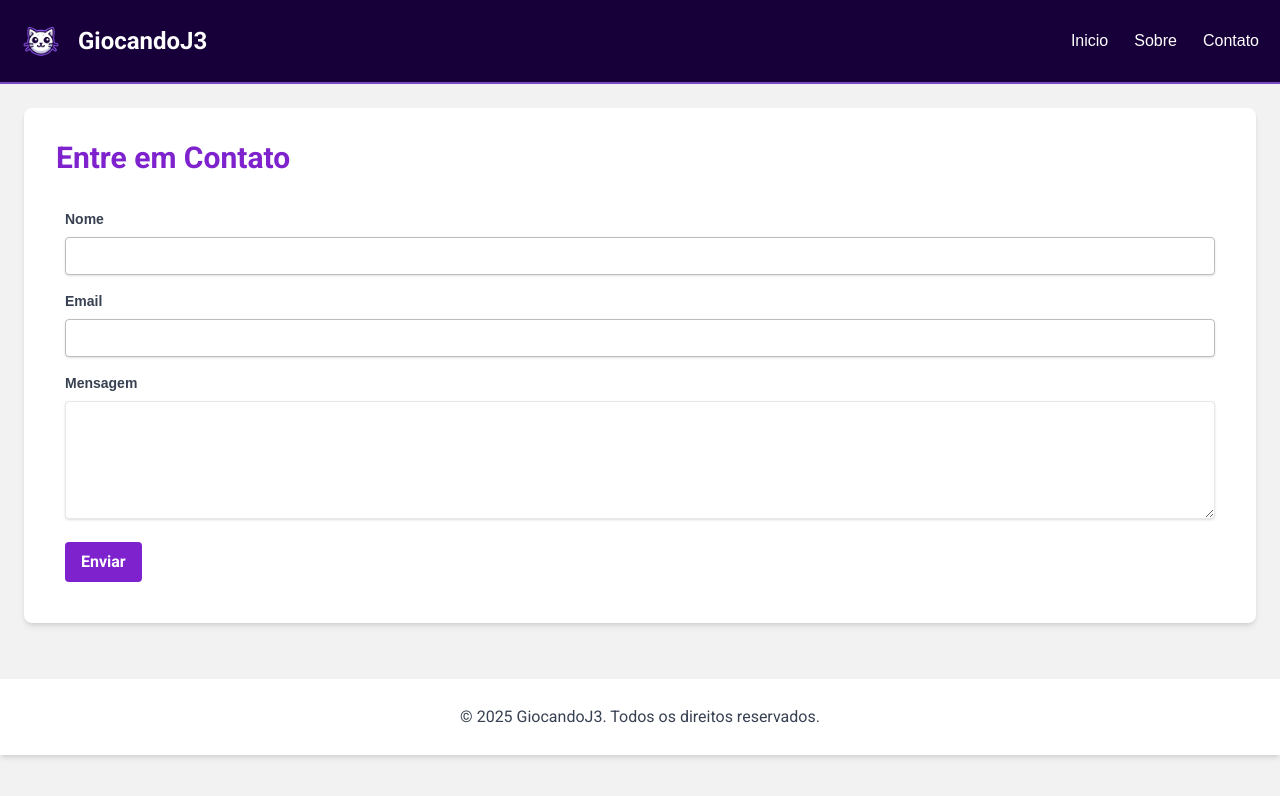
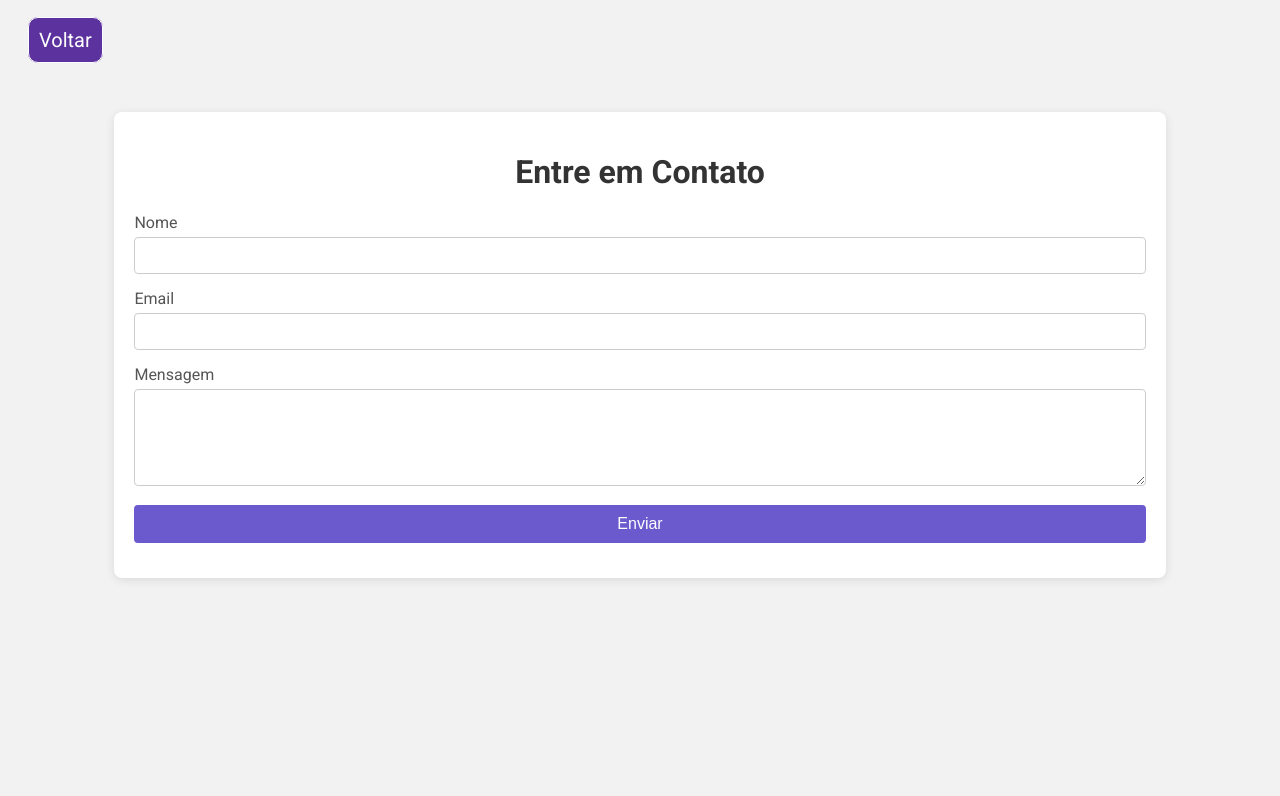
Before and after one commit to futura-programadora/projetos-teste, a plain HTML site: page paginas giocando/contato.html in a window 1280 px wide. Drawn offline with nearby package versions, Linux system fonts and the light colour scheme.

Commit message:
ajustando css

```diff
--- /dev/null
+++ b/estilos/contato.css
@@ -0,0 +1,94 @@
+@import url('https://fonts.googleapis.com/css2?family=Aleo:ital,wght@0,100..900;1,100..900&family=Press+Start+2P&display=swap');
+
+
+:root {
+    --rocho: #170039;
+    --rocho-claro: #5C329E;
+    --cinza: #7C778E;
+    --branco: #FEFEFE;
+}
+
+body {
+    font-family: 'Roboto', sans-serif;
+    background-color: #F2F2F2;
+}
+
+.back {
+    padding: 20px;
+}
+
+.back > a{
+    text-decoration: none;
+    color: black;
+    font-size: 20px;
+    margin-top: 20px;
+    border: 1px solid ;
+    padding: 10px;
+    border-radius: 10px;
+    background-color: var(--rocho-claro);
+    color: white;
+
+}
+
+.back > a:hover {
+    background-color: #6a5acd;
+}
+
+
+.contact-container {
+    max-width: 80%;
+    margin: 0 auto;
+    padding: 20px;
+    background-color: #ffffff;
+    border-radius: 8px;
+    box-shadow: 0 2px 10px rgba(0,0,0,0.1);
+    margin-top: 40px;
+}
+
+.contact-form-wrapper h1 {
+    text-align: center;
+    color: #333;
+    font-weight: bold;
+}
+
+.form-group {
+    margin-bottom: 15px;
+}
+
+label {
+    display: block;
+    margin-bottom: 5px;
+    color: #555;
+}
+
+input[type="text"],
+input[type="email"],
+textarea {
+    width: 100%;
+    padding: 10px;
+    border: 1px solid #ccc;
+    border-radius: 4px;
+    box-sizing: border-box;
+}
+
+input[type="text"]:focus,
+input[type="email"]:focus,
+textarea:focus {
+    border-color: #6a5acd; /* Cor do foco */
+    outline: none;
+}
+
+.submit-button {
+    width: 100%;
+    padding: 10px;
+    background-color: #6a5acd; /* Cor roxa */
+    color: white;
+    border: none;
+    border-radius: 4px;
+    cursor: pointer;
+    font-size: 16px;
+}
+
+.submit-button:hover {
+    background-color: #5a4fcf; /* Cor roxa mais escura no hover */
+}
--- a/estilos/style.css
+++ b/estilos/style.css
@@ -186,6 +186,75 @@ form {
     box-shadow: 2px 3px 10px #976bdf;
 }
 
+.back > a{
+    text-decoration: none;
+    color: black;
+    font-size: 20px;
+    padding: 20px;
+    margin-top: 20px;
+    border: 1px solid ;
+
+}
+
+
+.contact-container {
+    max-width: 80%;
+    margin: 0 auto;
+    padding: 20px;
+    background-color: #ffffff;
+    border-radius: 8px;
+    box-shadow: 0 2px 10px rgba(0,0,0,0.1);
+    margin-top: 40px;
+}
+
+.contact-form-wrapper h1 {
+    text-align: center;
+    color: #333;
+    font-weight: bold;
+}
+
+.form-group {
+    margin-bottom: 15px;
+}
+
+label {
+    display: block;
+    margin-bottom: 5px;
+    color: #555;
+}
+
+input[type="text"],
+input[type="email"],
+textarea {
+    width: 100%;
+    padding: 10px;
+    border: 1px solid #ccc;
+    border-radius: 4px;
+    box-sizing: border-box;
+}
+
+input[type="text"]:focus,
+input[type="email"]:focus,
+textarea:focus {
+    border-color: #6a5acd; /* Cor do foco */
+    outline: none;
+}
+
+.submit-button {
+    width: 100%;
+    padding: 10px;
+    background-color: #6a5acd; /* Cor roxa */
+    color: white;
+    border: none;
+    border-radius: 4px;
+    cursor: pointer;
+    font-size: 16px;
+}
+
+.submit-button:hover {
+    background-color: #5a4fcf; /* Cor roxa mais escura no hover */
+}
+
 footer {
     padding: 10px;
     margin-bottom: 10px;
--- a/paginas giocando/contato.html
+++ b/paginas giocando/contato.html
@@ -2,57 +2,36 @@
 <html>
 <head>
     <title>Giocando - Contato</title>
-    <script src="https://cdn.tailwindcss.com"></script>
-    <link rel="stylesheet" href="https://cdnjs.cloudflare.com/ajax/libs/font-awesome/5.15.3/css/all.min.css">
     <link href="https://fonts.googleapis.com/css2?family=Roboto:wght@400;700&display=swap" rel="stylesheet">
     <link rel="shortcut icon" href="../imagens/giocando.jpg" type="image/x-icon">
-    <link rel="stylesheet" href="../estilos/style.css">
+    <link rel="stylesheet" href="../estilos/contato.css">
 </head>
 <body>
-    <header>
-        <div class="container mx-auto px-4 py-4 flex justify-between items-center">
-            <div class="flex items-center">
-                <img alt="Logo of the website directory" class="h-15 w-15 mr-3 rounded-full" height="50" src="../imagens/giocando.jpg" width="50" />
-                <h1 class="text-2xl font-bold">GiocandoJ3</h1>
-            </div>
-            <nav>
-                <ul class="flex space-x-4">
-                    <li><a class="link-header" href="../index.html">Inicio</a></li>
-                    <li><a class="link-header" href="../paginas giocando/sobre.html">Sobre</a></li>
-                    <li><a class="link-header" href="#">Contato</a></li>
-                </ul>
-            </nav>
-        </div>
-    </header>
-    <div class="container mx-auto p-6">
-        <div class="bg-white shadow-md rounded-lg p-8">
-            <h1 class="text-3xl font-bold text-purple-700 mb-6">Entre em Contato</h1>
-            <form id="contact-form">
-                <div class="mb-4">
-                    <label for="name" class="block text-gray-700 text-sm font-bold mb-2">Nome</label>
-                    <input type="text" id="name" name="name" class="shadow appearance-none border rounded w-full py-2 px-3 text-gray-700 leading-tight focus:outline-none focus:shadow-outline" required>
+    <div class="back">
+        <a href="javascript:history.back();">Voltar</a>
+    </div>
+    <div class="contact-container">
+        <div class="contact-form-wrapper">
+            <h1>Entre em Contato</h1>
+            <form id="contact-form" class="form">
+                <div class="form-group">
+                    <label for="name">Nome</label>
+                    <input type="text" id="name" name="name" required>
                 </div>
-                <div class="mb-4">
-                    <label for="email" class="block text-gray-700 text-sm font-bold mb-2">Email</label>
-                    <input type="email" id="email" name="email" class="shadow appearance-none border rounded w-full py-2 px-3 text-gray-700 leading-tight focus:outline-none focus:shadow-outline" required>
+                <div class="form-group">
+                    <label for="email">Email</label>
+                    <input type="email" id="email" name="email" required>
                 </div>
-                <div class="mb-4">
-                    <label for="message" class="block text-gray-700 text-sm font-bold mb-2">Mensagem</label>
-                    <textarea id="message" name="message" rows="5" class="shadow appearance-none border rounded w-full py-2 px-3 text-gray-700 leading-tight focus:outline-none focus:shadow-outline" required></textarea>
+                <div class="form-group">
+                    <label for="message">Mensagem</label>
+                    <textarea id="message" name="message" rows="5" required></textarea>
                 </div>
-                <div class="flex items-center justify-between">
-                    <button type="submit" class="bg-purple-700 hover:bg-purple-800 text-white font-bold py-2 px-4 rounded focus:outline-none focus:shadow-outline">Enviar</button>
+                <div class="form-group">
+                    <button type="submit" class="submit-button">Enviar</button>
                 </div>
             </form>
         </div>
     </div>
-    <footer class="bg-white shadow-md mt-8">
-        <div class="container mx-auto px-4 py-4 text-center">
-            <p class="text-gray-700">&copy; <span id="current-year"></span> GiocandoJ3. Todos os direitos reservados.</p>
-            <script>document.getElementById('current-year').textContent = new Date().getFullYear();</script>
-        </div>
-    </footer>
-
     <!-- Biblioteca correta do EmailJS -->
     <script src="https://cdn.jsdelivr.net/npm/@emailjs/browser@3/dist/email.min.js"></script>
     <script>
```
Also changed, not shown: index.html (+1 -1 lines), paginas giocando/sobre.html (+1 -1 lines).
